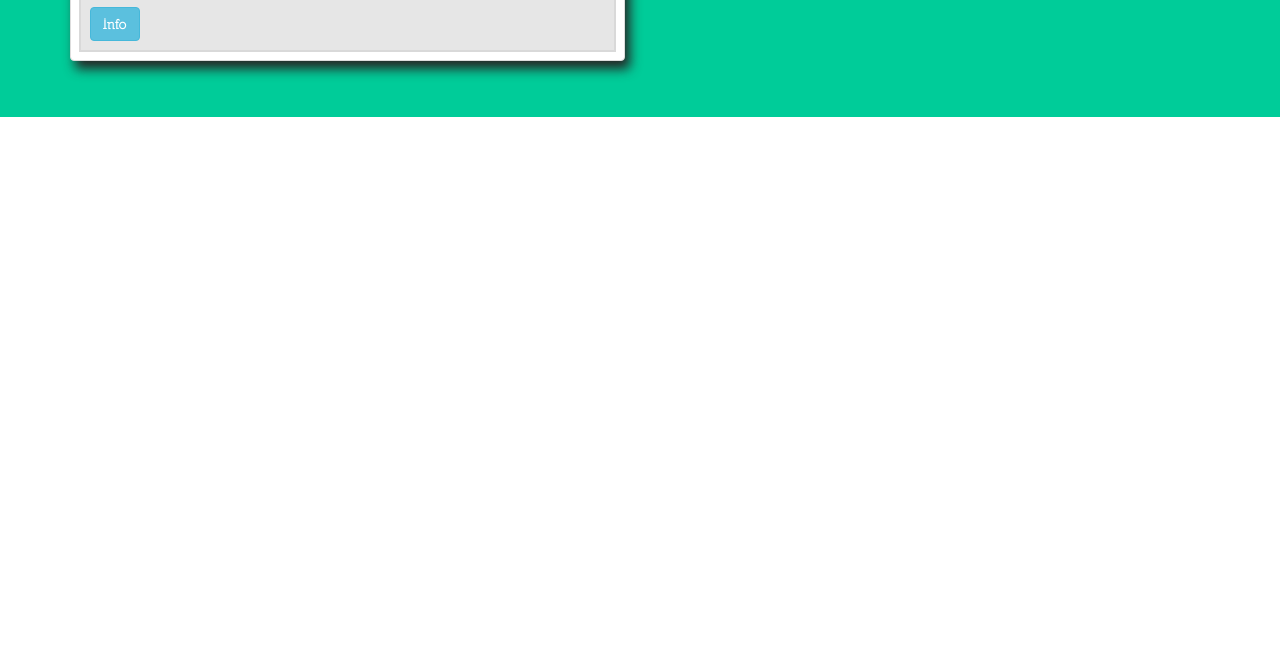
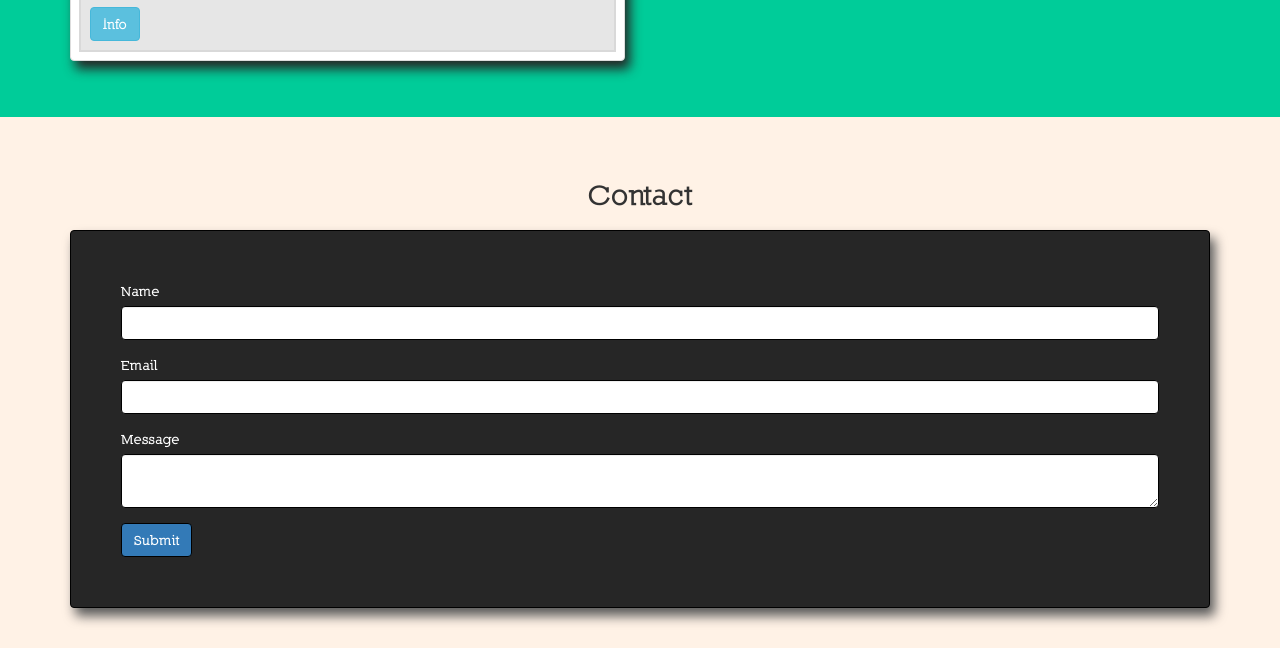
Before and after one commit to paulojp-dev/my-portfolio, a plain HTML site: page index.html in a window 1280 px wide. Shown: the part 2954-3602 px from the top of the page. Before the commit the page ends 3071 px from the top, so only its background shows below. Drawn offline with Linux system fonts and the light colour scheme.

Commit message:
Criação e customização da sessão 'Contact'

```diff
--- a/css/style.css
+++ b/css/style.css
@@ -445,5 +445,33 @@ header {
     background-color: #999999;
     margin-bottom: 6px;
 }
+/* <========= WORKERS =========| */
 
-/* <========= WORKERS =========| */
+
+/* |========= CONTACT =========> */
+.contact-section {
+    background-color: #fff2e6;
+    padding-top: 40px;
+    padding-bottom: 40px;
+}
+
+.contact-section form {
+    color: #fff;
+    background: #262626;
+}
+
+.form-box {
+    margin-left: auto;
+    margin-right: auto;
+    margin-top: 20px;
+    padding: 50px;
+    background: #262626;
+    border: 1px solid #000;
+    border-radius: 4px;
+    box-shadow:5px 8px 12px #595959;
+}
+
+.form-box input, .form-box textarea {
+    border: 1px solid #000;
+}
+/* <========= CONTACT =========| */
--- a/index.html
+++ b/index.html
@@ -392,11 +392,37 @@
                         </div>
                         <div class="caption">
                             <h3>My Portfolio</h3>
-                            <p>Desenvolvido utilizando HTML5, CSS3, Bootstrap e JQuery. Para mais informações acessar a página do GitHub clicando no botão abaixo.</p>
+                            <p>Desenvolvido utilizando HTML5, CSS3, Bootstrap e JQuery. Para mais informações acessar a página
+                                do GitHub clicando no botão abaixo.</p>
                             <a href="#" class="btn btn-info" role="button">Info</a>
                         </div>
                     </div>
                 </div>
+            </div>
+        </div>
+    </section>
+
+    <section class="contact-section">
+        <div class="container">
+            <h2 class="text-center">Contact</h2>
+
+            <div class="form-box">
+                <form action="https://api.formbucket.com/f/c2K3QTQ" method="post">
+                    <div class="form-group">
+                        <label for="name">Name</label>
+                        <input class="form-control" id="name" type="text" name="Name">
+                    </div>
+                    <div class="form-group">
+                        <label for="email">Email</label>
+                        <input class="form-control" id="email" type="email" name="Email">
+                    </div>
+                    <div class="form-group">
+                        <label for="message">Message</label>
+                        <textarea class="form-control" id="message" name="Message"></textarea>
+                    </div>
+                        <input class="btn btn-primary" type="submit" value="Submit" />
+                    </div>
+                </form>
             </div>
         </div>
     </section>
```
